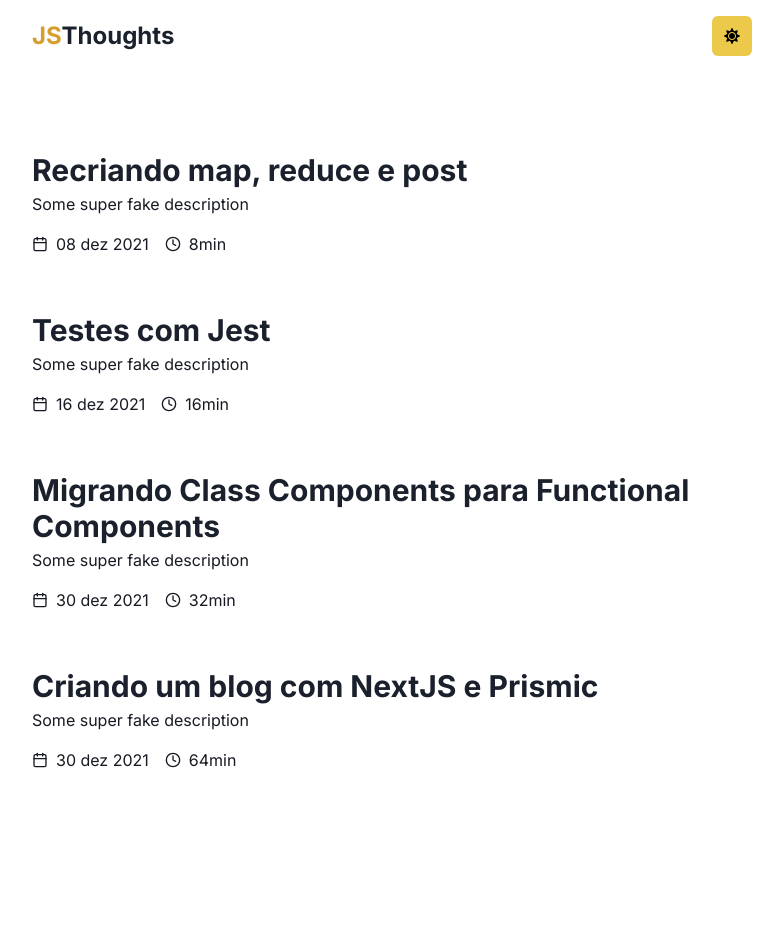
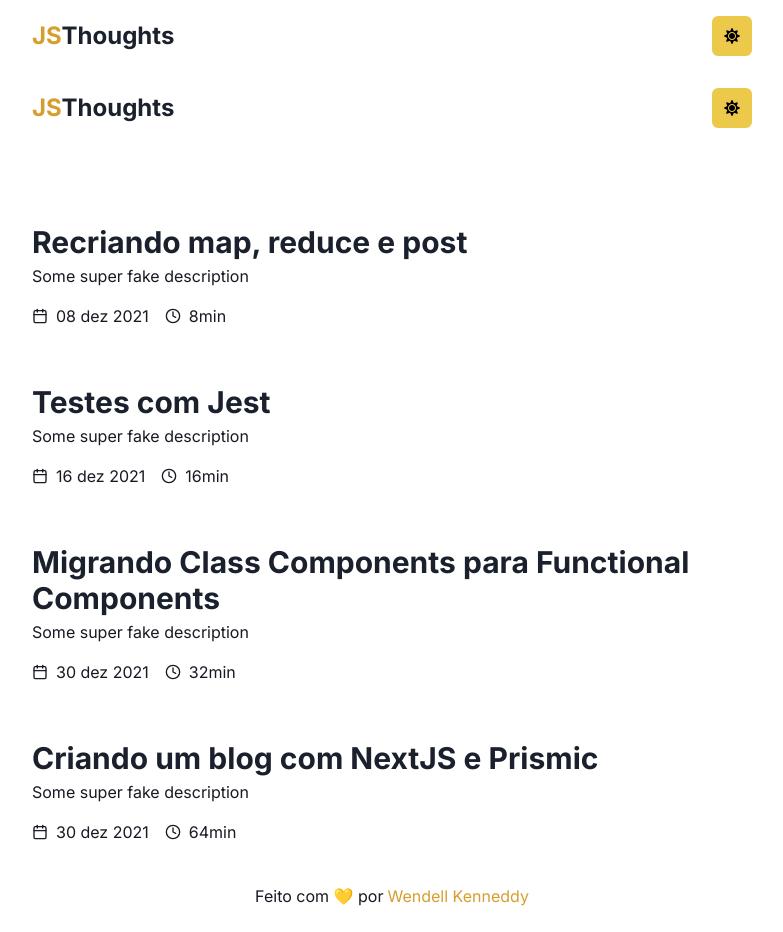
Before and after one commit to wendell-kenneddy/js-thoughts, a Next.js app: page / in a window 1280 px wide. Shown: the whole page, without its empty margins (248-1031 px from the left). Before the commit the page ends 800 px from the top, so only its background shows below. Built offline with nearby package versions, Linux system fonts and the light colour scheme.

Commit message:
feat: add header and footer to pages layout

```diff
--- a/src/pages/_app.tsx
+++ b/src/pages/_app.tsx
@@ -1,13 +1,18 @@
-import type { AppProps } from 'next/app';
+import type { AppProps } from "next/app";
 
-import { ChakraProvider } from '@chakra-ui/react';
+import { ChakraProvider } from "@chakra-ui/react";
 
-import { theme } from '../styles/theme';
+import { theme } from "../styles/theme";
+
+import { Header } from "../components/Header";
+import { Footer } from "../components/Footer";
 
 function App({ Component, pageProps }: AppProps) {
   return (
     <ChakraProvider theme={theme}>
+      <Header />
       <Component {...pageProps} />
+      <Footer />
     </ChakraProvider>
   );
 }
```
